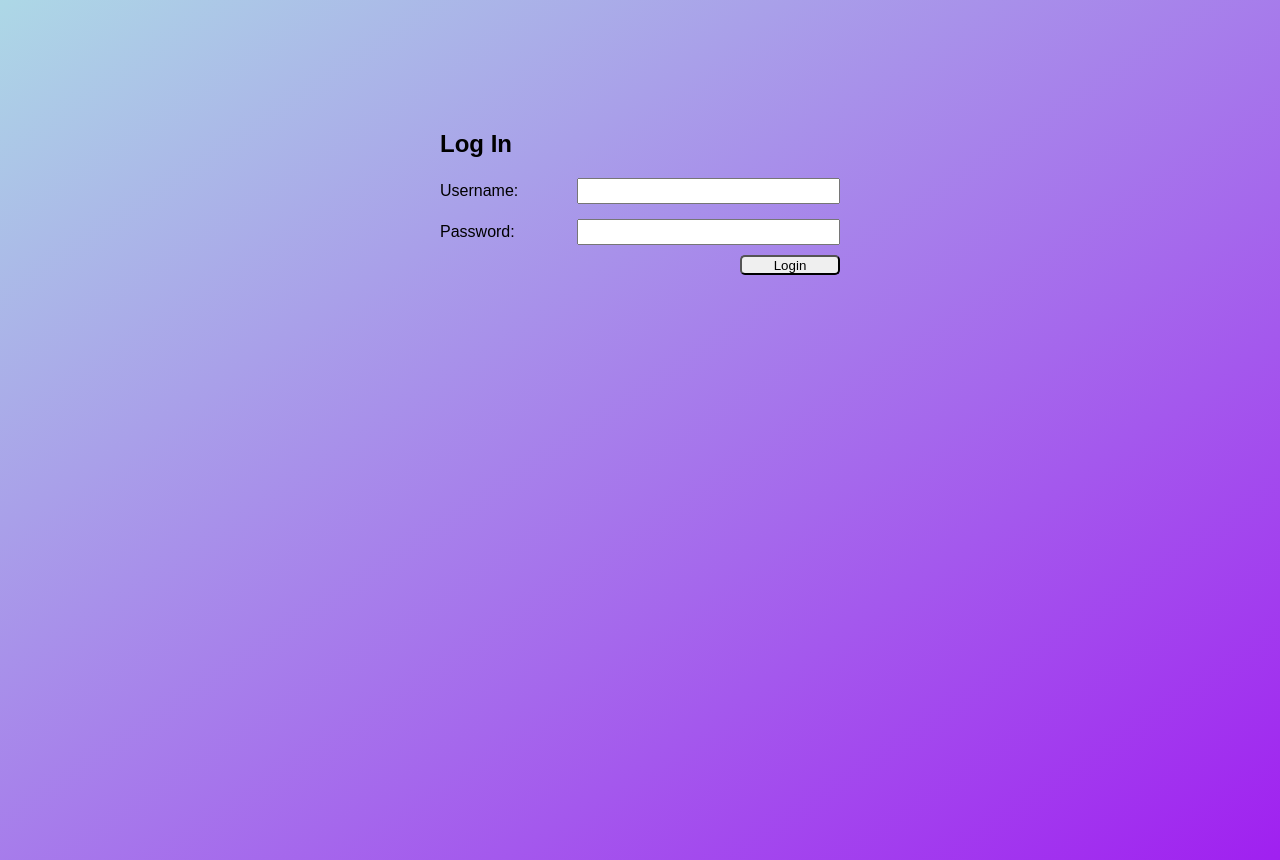
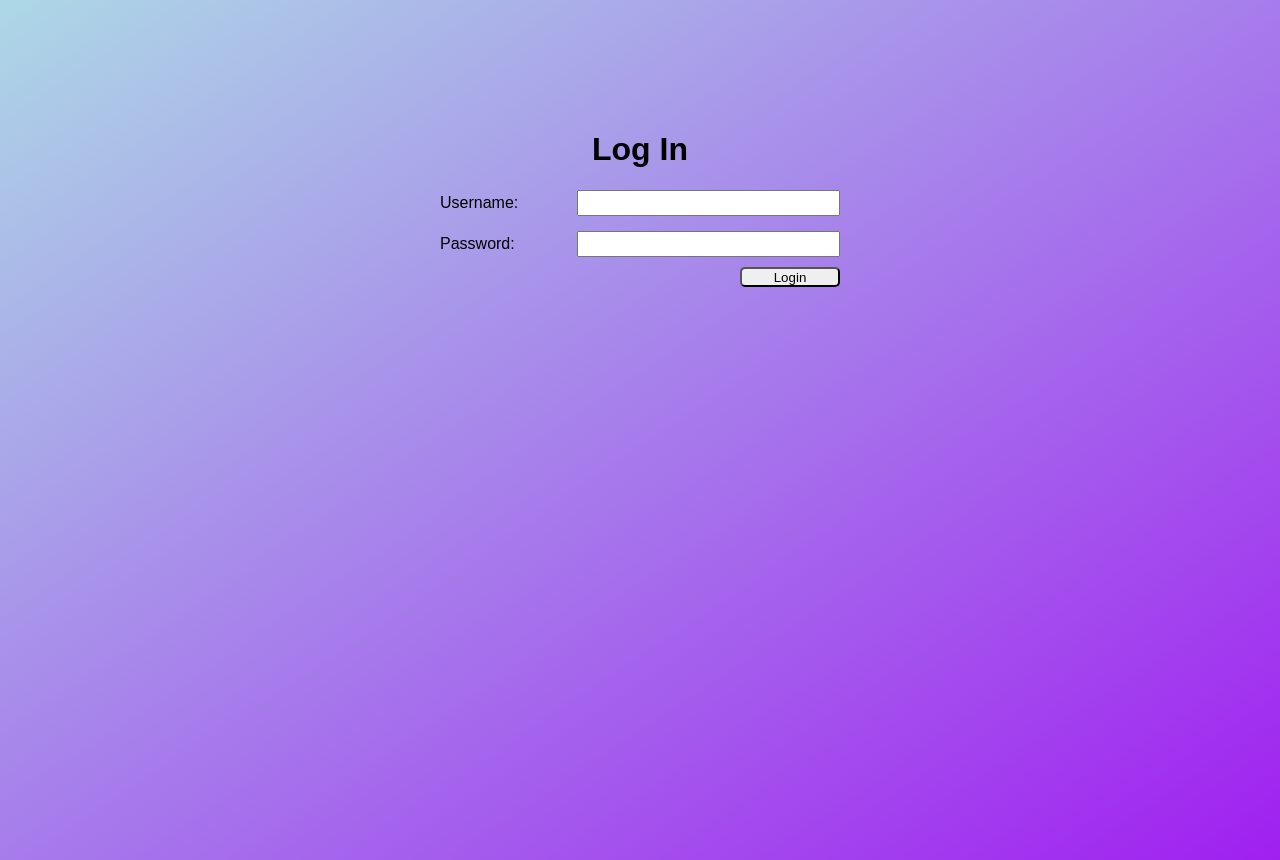
Before and after one commit to omi1215/Web-Assignments, a plain HTML site: page login.html in a window 1280 px wide. Drawn offline with Linux system fonts and the light colour scheme.

Commit message:
a bit of styling added

```diff
--- a/login.html
+++ b/login.html
@@ -31,7 +31,7 @@
 <body class="b1">
     <div class="frm2">
         <form onsubmit="return validateForm()" name="myForm">
-            <h2>Log In</h2>
+            <h1 style="text-align: center;">Log In</h1>
             <div class="form-group">
                 <label for="uname">Username:</label>
                 <input type="text" id="uname" name="uname" required>
```
